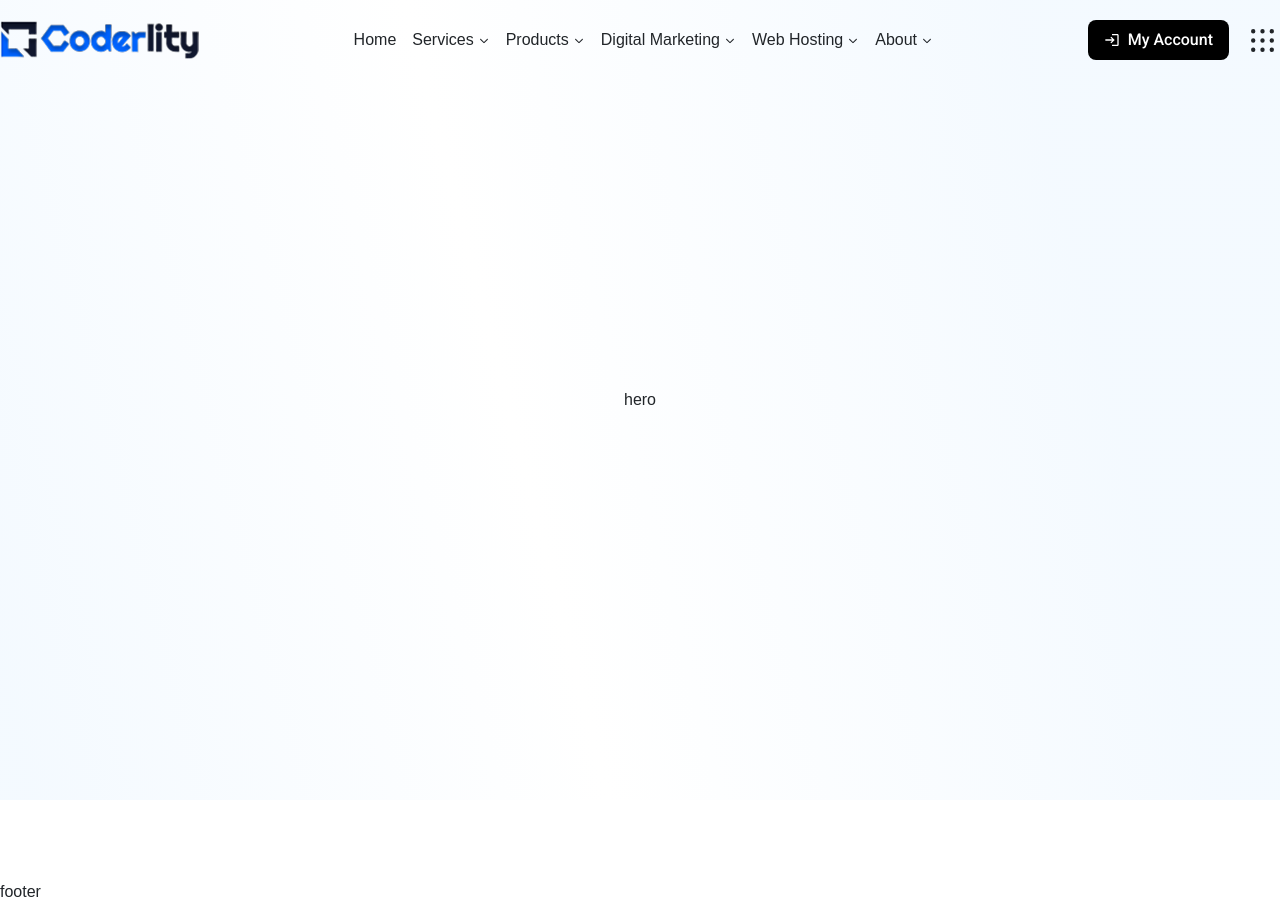
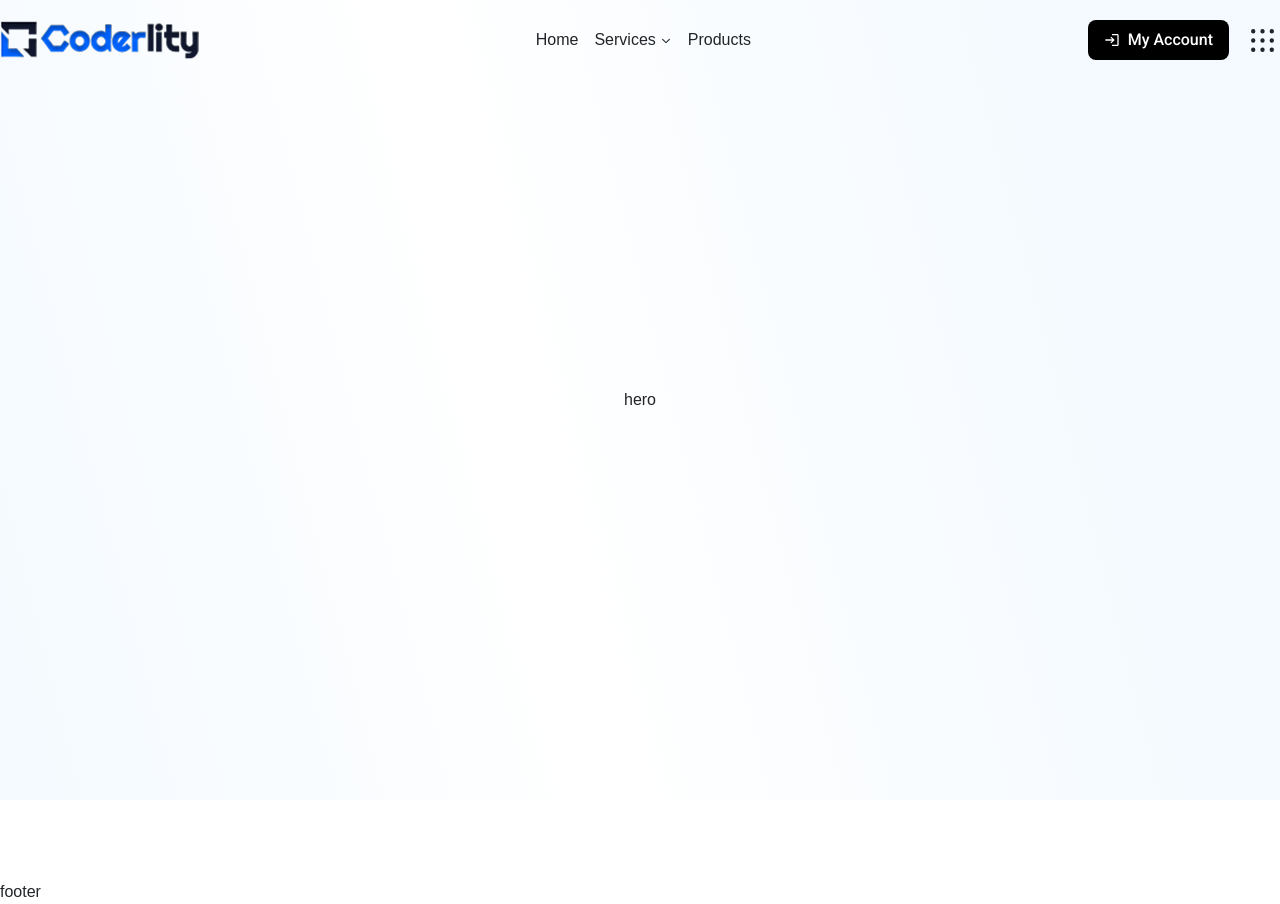
Before and after one commit to RafsanHasanKhan/coderlity-client-final, a React (Vite) app: page / in a window 1280 px wide. Built offline with nearby package versions, Linux system fonts and the light colour scheme; a small style sheet from the web is missing.

Commit message:
onMouseEnter and onMouseLeave logic implemented for desktop hover

```diff
--- a/src/components/Navbar/Navbar.jsx
+++ b/src/components/Navbar/Navbar.jsx
@@ -8,6 +8,7 @@ import { useState } from 'react';
 
 const Navbar = () => {
   const [menuOpen, setMenuOpen] = useState(false);
+  const [hoveredIndex, setHoveredIndex] = useState(null);
 
   const megaMenu = [
     { name: 'Home', path: '/' },
@@ -25,82 +26,10 @@ const Navbar = () => {
             { name: 'Fullstack', path: '/services/web-development/fullstack' },
           ],
         },
-        {
-          name: 'App Development',
-          path: '/services/app-development',
-          submenu: [
-            { name: 'iOS', path: '/services/app-development/ios' },
-            { name: 'Android', path: '/services/app-development/android' },
-            {
-              name: 'Cross-Platform',
-              path: '/services/app-development/cross-platform',
-            },
-          ],
-        },
-        { name: 'UI/UX Design', path: '/services/ui-ux-design' },
-        { name: 'SEO Services', path: '/services/seo' },
+        { name: 'App Development', path: '/services/app-development' },
       ],
     },
-    {
-      name: 'Products',
-      path: '/products',
-      submenu: [
-        {
-          name: 'Software',
-          path: '/products/software',
-          submenu: [
-            { name: 'Productivity', path: '/products/software/productivity' },
-            { name: 'Security', path: '/products/software/security' },
-          ],
-        },
-        { name: 'Templates', path: '/products/templates' },
-        { name: 'Plugins', path: '/products/plugins' },
-        { name: 'Themes', path: '/products/themes' },
-      ],
-    },
-    {
-      name: 'Digital Marketing',
-      path: '/digital-marketing',
-      submenu: [
-        {
-          name: 'Social Media Marketing',
-          path: '/digital-marketing/social-media',
-          submenu: [
-            {
-              name: 'Facebook',
-              path: '/digital-marketing/social-media/facebook',
-            },
-            {
-              name: 'Instagram',
-              path: '/digital-marketing/social-media/instagram',
-            },
-          ],
-        },
-        { name: 'Email Marketing', path: '/digital-marketing/email' },
-        { name: 'Content Marketing', path: '/digital-marketing/content' },
-        { name: 'PPC Advertising', path: '/digital-marketing/ppc' },
-      ],
-    },
-    {
-      name: 'Web Hosting',
-      path: '/web-hosting',
-      submenu: [
-        { name: 'Shared Hosting', path: '/web-hosting/shared' },
-        { name: 'VPS Hosting', path: '/web-hosting/vps' },
-        { name: 'Dedicated Hosting', path: '/web-hosting/dedicated' },
-        { name: 'Cloud Hosting', path: '/web-hosting/cloud' },
-      ],
-    },
-    {
-      name: 'About',
-      path: '/about',
-      submenu: [
-        { name: 'Our Team', path: '/about/team' },
-        { name: 'Our Story', path: '/about/story' },
-        { name: 'Careers', path: '/about/careers' },
-        { name: 'Contact', path: '/about/contact' },
-      ],
-    },
+    { name: 'Products', path: '/products' },
   ];
 
   return (
@@ -119,17 +48,22 @@ const Navbar = () => {
         </div>
 
         {/* Desktop Menu */}
-        <nav className="position-relative d-flex align-items-center d-none d-lg-block">
+        <nav className="position-relative d-none d-lg-block">
           <ul className="menu d-flex align-items-center gap-3 p-0 m-0 list-unstyled">
             {megaMenu.map((item, idx) => (
-              <li key={idx}>
+              <li
+                key={idx}
+                onMouseEnter={() => setHoveredIndex(idx)}
+                onMouseLeave={() => setHoveredIndex(null)}
+              >
                 {item.name}
                 {item.submenu && (
                   <IoIosArrowDown
                     style={{ width: '12px', height: '12px', marginLeft: '4px' }}
                   />
                 )}
-                {item.submenu && (
+
+                {item.submenu && hoveredIndex === idx && (
                   <ul className="submenu">
                     {item.submenu.map((sub, subIdx) => (
                       <li key={subIdx}>
@@ -167,6 +101,7 @@ const Navbar = () => {
           </button>
           <PiDotsNineBold style={{ height: '35px', width: '35px' }} />
         </div>
+
         {/* Mobile Toggle Button */}
         <PiDotsNineBold
           className="menu-toggle-icon d-lg-none"
@@ -213,7 +148,7 @@ const Navbar = () => {
             color: '#fff',
             border: 0,
             textAlign: 'center',
-            justifyContent: 'center'
+            justifyContent: 'center',
           }}
         >
           <MdLogin /> My Account
```
